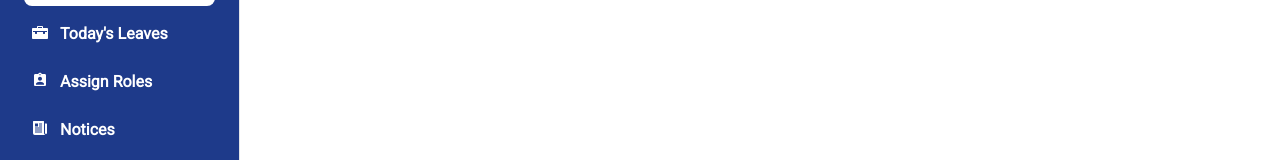
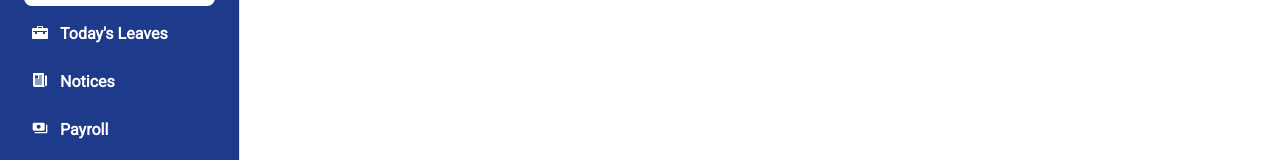
Before and after one commit to groupCAgile/dev-space-hrm, a Next.js app: page /home/leave-requests in a window 1280 px wide. Shown: the part 210-370 px from the top of the page. Built offline with nearby package versions, Linux system fonts and the light colour scheme; no server answers; the database is empty.

Commit message:
remove unused sidebar option

```diff
--- a/styles/constants.tsx
+++ b/styles/constants.tsx
@@ -30,11 +30,6 @@ export const SIDEBAR_ITEMS: SideBarItem[] = [
     icon: <ImBriefcase />,
   },
   {
-    title: "Assign Roles",
-    path: "/home/assign-roles",
-    icon: <MdAssignmentInd />,
-  },
-  {
     title: "Notices",
     path: "/home/notices",
     icon: <IoNewspaperSharp />,
```
